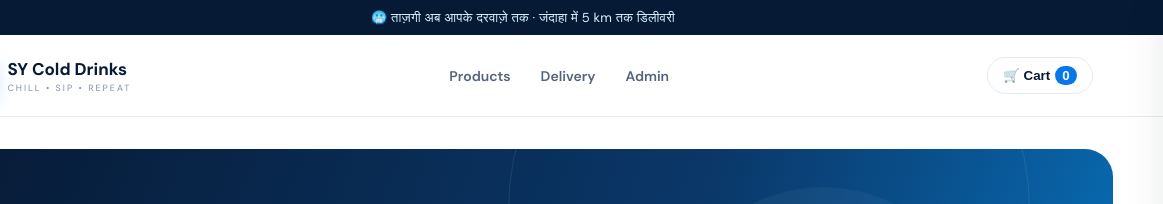
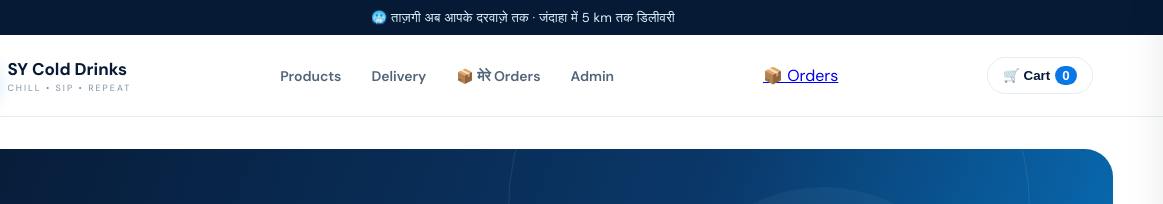
Before and after one commit to shivamkumar64222-glitch/sy-cold-drinks, a plain HTML site: page index.html in a window 1280 px wide. Shown: the top 204 px of the page, 117-1280 px from the left. Drawn offline with Linux system fonts and the light colour scheme; no server answers.

Commit message:
Add customer order history link

```diff
--- a/index.html
+++ b/index.html
@@ -12,7 +12,8 @@
   <div class="topline">🥶 ताज़गी अब आपके दरवाज़े तक · जंदाहा में 5 km तक डिलीवरी</div>
   <header class="site-header">
     <a class="brand" href="./"><span class="brand-mark">SY</span><span><b id="storeName">SY Cold Drinks</b><small>CHILL • SIP • REPEAT</small></span></a>
-    <nav><a href="#products">Products</a><a href="#delivery">Delivery</a><a href="admin.html">Admin</a></nav>
+    <nav><a href="#products">Products</a><a href="#delivery">Delivery</a><a href="orders.html">📦 मेरे Orders</a><a href="admin.html">Admin</a></nav>
+    <a class="orders-link" href="orders.html">📦 Orders</a>
     <button class="cart-pill" id="openCart" aria-label="Open cart">🛒 <span>Cart</span><b id="cartCount">0</b></button>
   </header>
   <main>
@@ -44,7 +45,7 @@
     </section>
     <section class="address-strip"><div><span class="eyebrow">VISIT OUR STORE</span><h2>आपकी अपनी लोकल Cold Drinks Shop</h2><p id="storeAddress">Hariprasad Petrol Pump के पास, जंदाहा, वैशाली, बिहार</p></div><a class="outline-btn" id="callStore" href="tel:9534891621">☎ 9534891621</a></section>
   </main>
-  <footer><a class="brand footer-brand" href="./"><span class="brand-mark">SY</span><b>SY Cold Drinks</b></a><span>© <span id="year"></span> SY Cold Drinks. Made for refreshment.</span><a href="admin.html">Admin Login</a></footer>
+  <footer><a class="brand footer-brand" href="./"><span class="brand-mark">SY</span><b>SY Cold Drinks</b></a><span>© <span id="year"></span> SY Cold Drinks. Made for refreshment.</span><a href="orders.html">📦 मेरे Orders</a><a href="admin.html">Admin Login</a></footer>
   <div class="drawer-backdrop" id="drawerBackdrop"></div>
   <aside class="cart-drawer" id="cartDrawer" aria-label="Shopping cart">
     <div class="drawer-head"><div><span class="eyebrow">YOUR ORDER</span><h2>आपका Cart</h2></div><button class="icon-btn" id="closeCart" aria-label="Close">✕</button></div>
```
